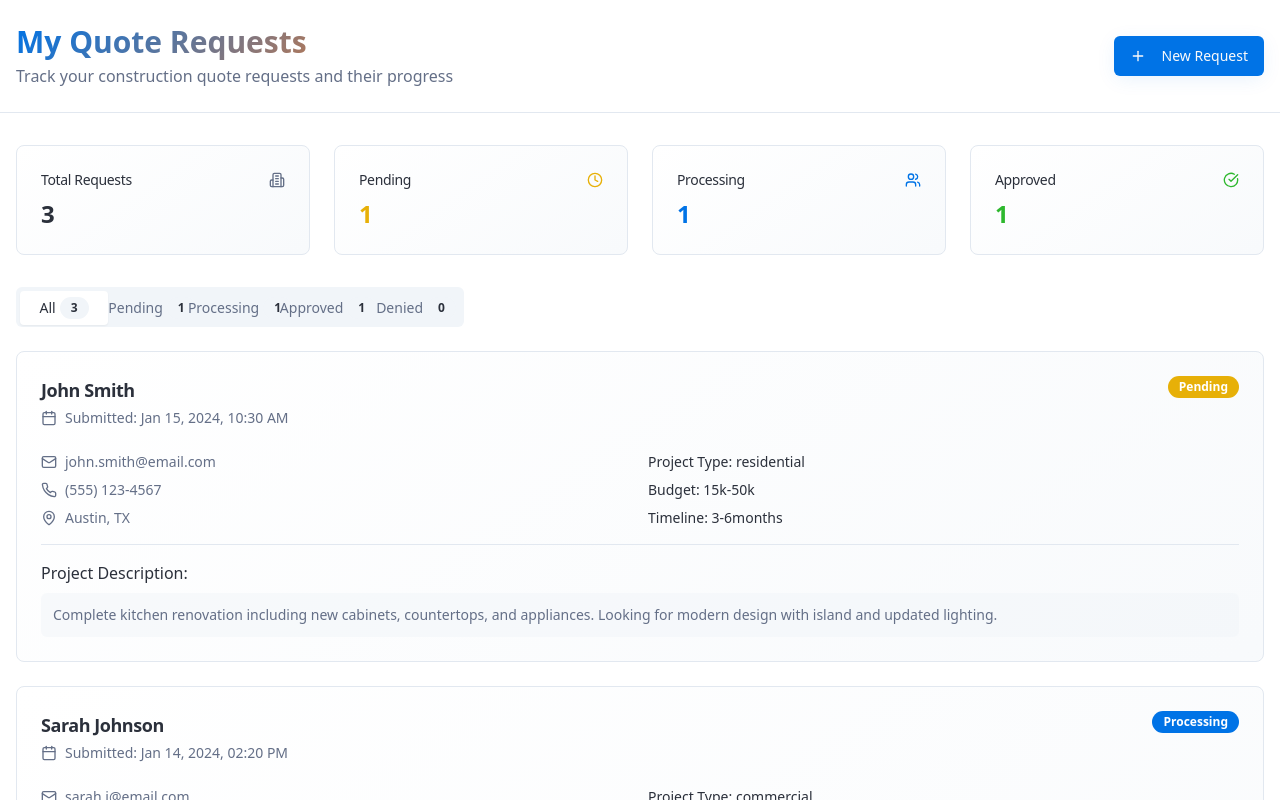
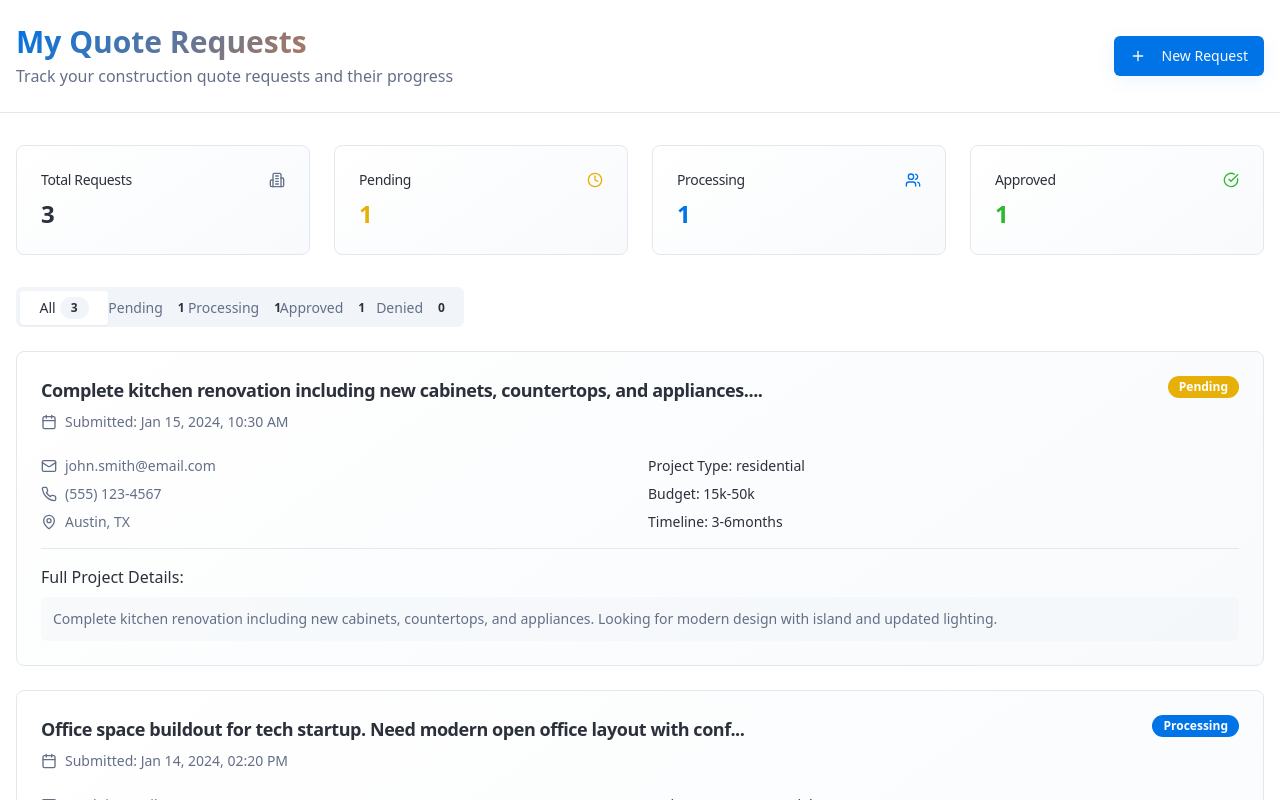
Before and after one commit to prajiwaji-cpu/build-bid-flow, a React (Vite) app: page /dashboard in a window 1280 px wide. Shown: the top 800 px of the page. Built offline with nearby package versions, Linux system fonts and the light colour scheme.

Commit message:
Refactor portal to hide customer name
Hide customer name and project description from the portal view as this information is redundant for the customer.

```diff
--- a/src/components/QuoteCard.tsx
+++ b/src/components/QuoteCard.tsx
@@ -42,12 +42,24 @@ export function QuoteCard({ quote, onStatusChange, onAddComment, viewMode = 'cli
     <Card className="w-full shadow-card bg-gradient-card hover:shadow-construction transition-shadow">
       <CardHeader>
         <div className="flex justify-between items-start">
-          <div>
-            <CardTitle className="text-lg font-semibold">{quote.clientName}</CardTitle>
-            <CardDescription className="flex items-center gap-2 mt-1">
-              <Calendar className="w-4 h-4" />
-              Submitted: {formatDate(quote.submittedAt)}
-            </CardDescription>
+          <div className="flex-1">
+            <CardTitle className="text-lg font-semibold line-clamp-2 mb-2">
+              {quote.projectDescription.length > 80
+                ? `${quote.projectDescription.substring(0, 80)}...`
+                : quote.projectDescription}
+            </CardTitle>
+            <div className="flex flex-col gap-1 text-sm text-muted-foreground">
+              <div className="flex items-center gap-2">
+                <Calendar className="w-4 h-4" />
+                <span>Submitted: {formatDate(quote.submittedAt)}</span>
+              </div>
+              {viewMode === 'contractor' && (
+                <div className="flex items-center gap-2">
+                  <span className="font-medium">Client:</span>
+                  <span>{quote.clientName}</span>
+                </div>
+              )}
+            </div>
           </div>
           <Badge className={getStatusColor(quote.status)} variant="secondary">
             {quote.status.charAt(0).toUpperCase() + quote.status.slice(1)}
@@ -92,7 +104,7 @@ export function QuoteCard({ quote, onStatusChange, onAddComment, viewMode = 'cli
         <Separator />
 
         <div>
-          <h4 className="font-medium mb-2">Project Description:</h4>
+          <h4 className="font-medium mb-2">Full Project Details:</h4>
           <p className="text-sm text-muted-foreground bg-muted/50 p-3 rounded-md">
             {quote.projectDescription}
           </p>
```
